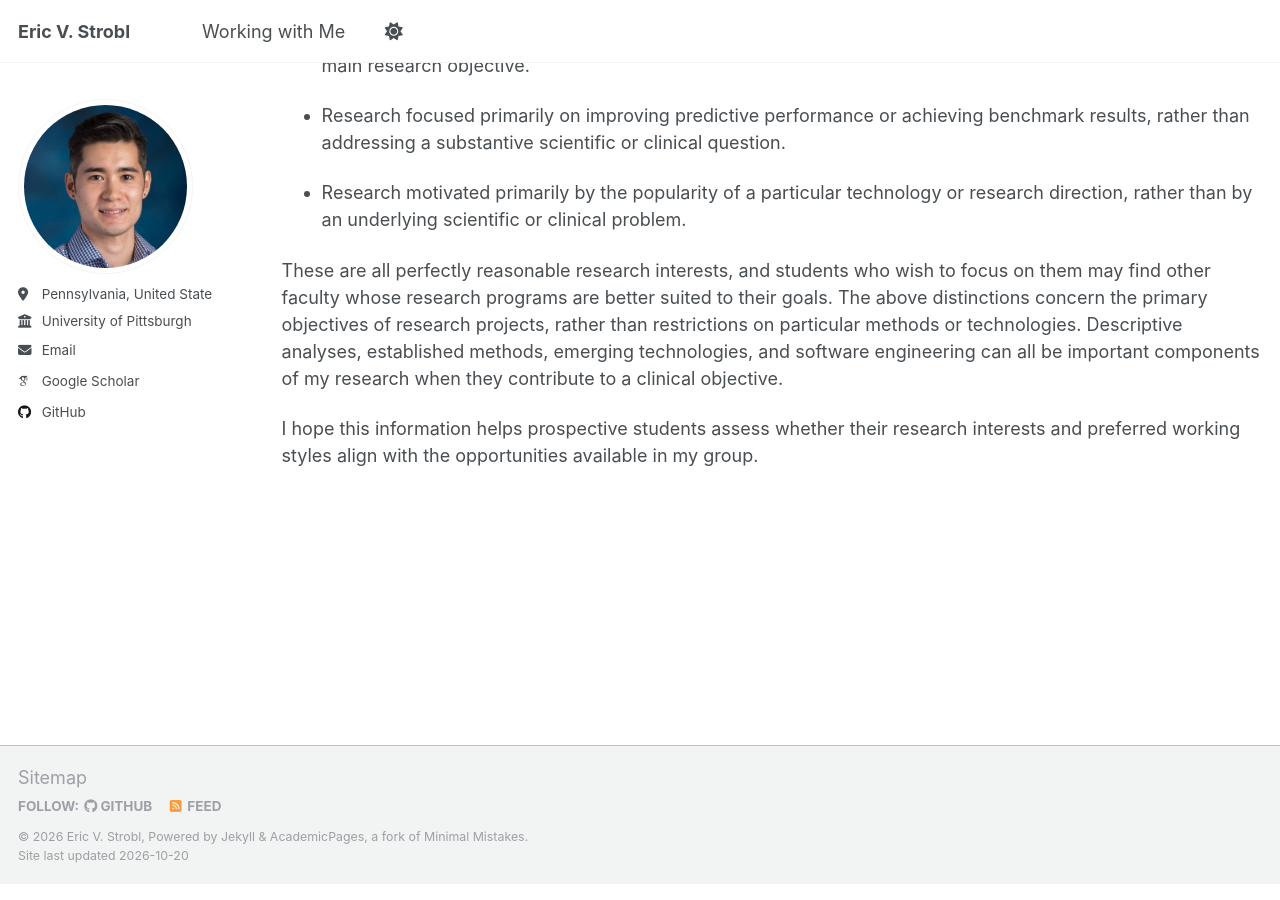
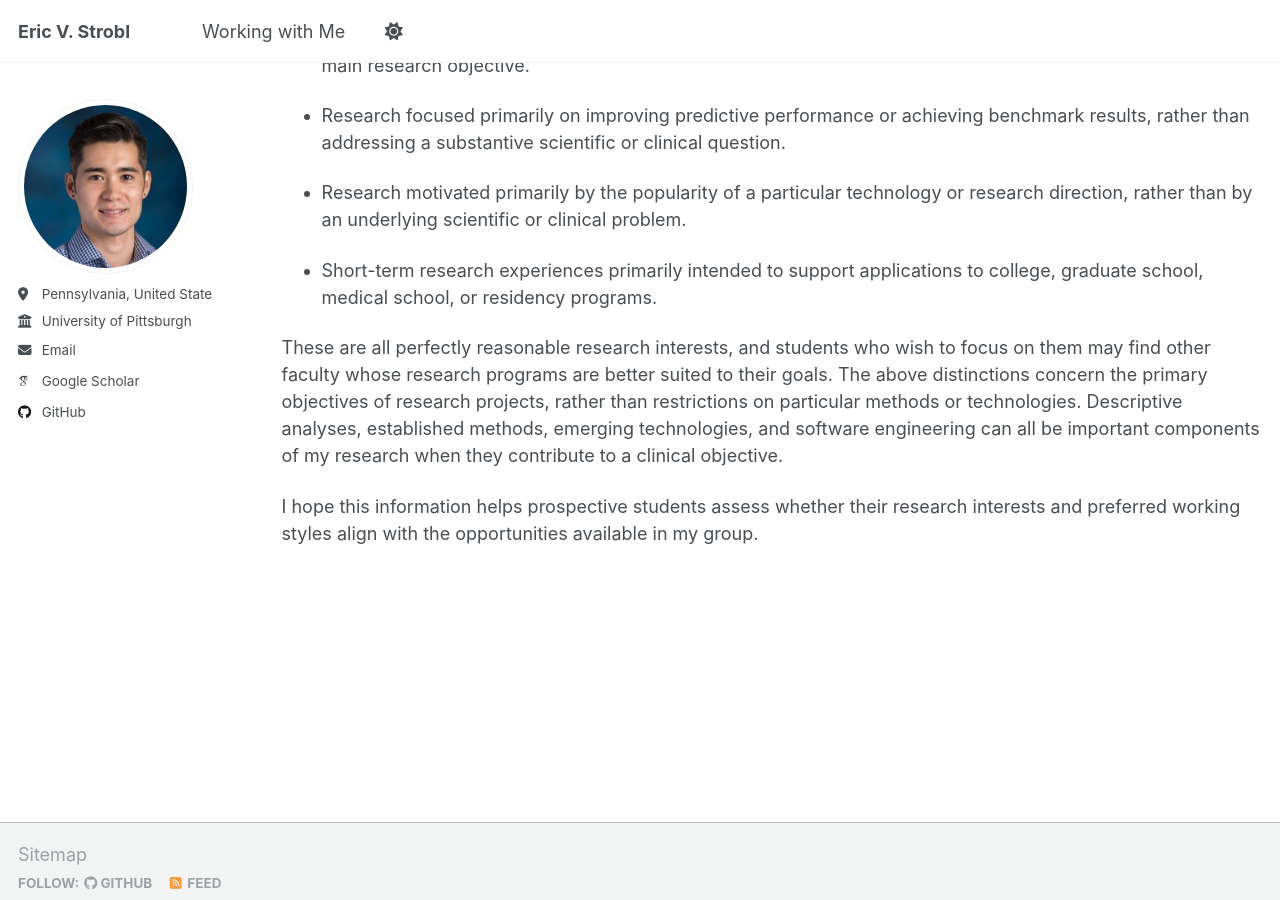
Before and after one commit to ericstrobl/ericstrobl.github.io, a Jekyll site: the page built from _pages/workingwithme.md, in a window 1280 px wide and 900 px high, scrolled down 1537 px. Built offline with Jekyll 4.4.1, drawn with Linux system fonts in a browser that asks for light colours; some web fonts are replaced; a script that is not in the unit is left out.

Commit message:
Update workingwithme.md

```diff
--- a/_pages/workingwithme.md
+++ b/_pages/workingwithme.md
@@ -56,6 +56,8 @@ The following areas are generally not the primary focus of my research group:
 
 - Research motivated primarily by the popularity of a particular technology or research direction, rather than by an underlying scientific or clinical problem.
 
+- Short-term research experiences primarily intended to support applications to college, graduate school, medical school, or residency programs.
+
 These are all perfectly reasonable research interests, and students who wish to focus on them may find other faculty whose research programs are better suited to their goals. The above distinctions concern the primary objectives of research projects, rather than restrictions on particular methods or technologies. Descriptive analyses, established methods, emerging technologies, and software engineering can all be important components of my research when they contribute to a clinical objective.
 
 I hope this information helps prospective students assess whether their research interests and preferred working styles align with the opportunities available in my group.
```
